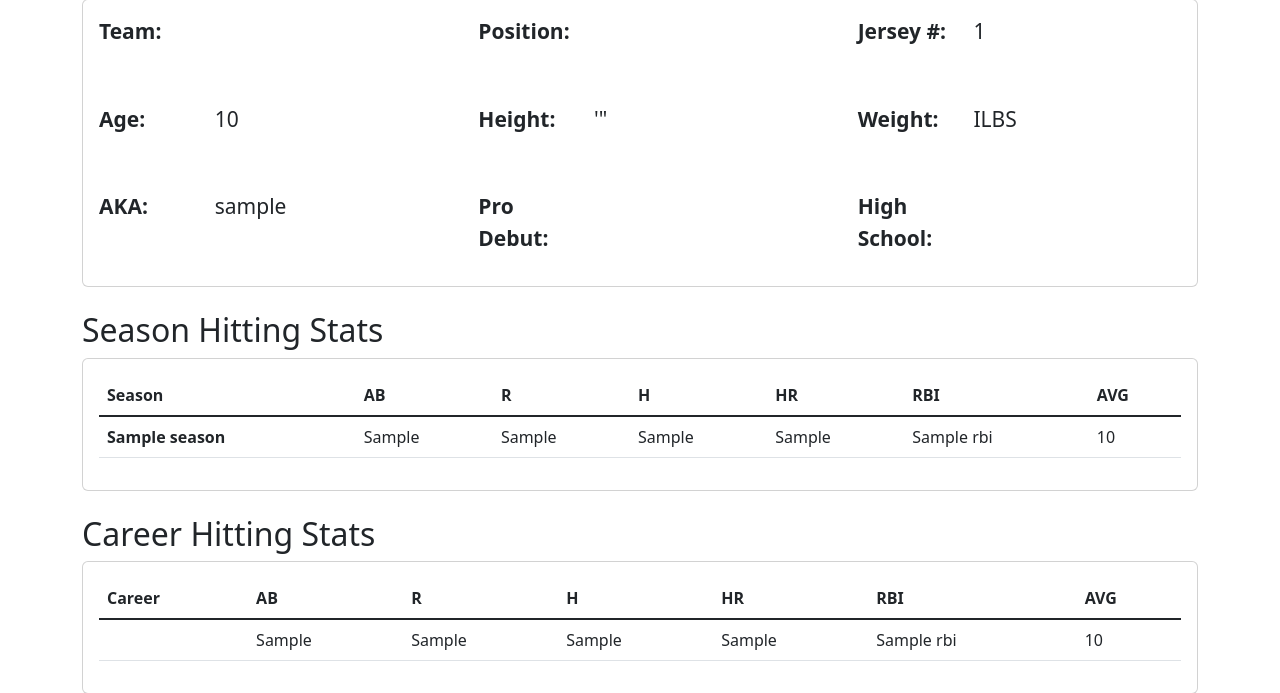
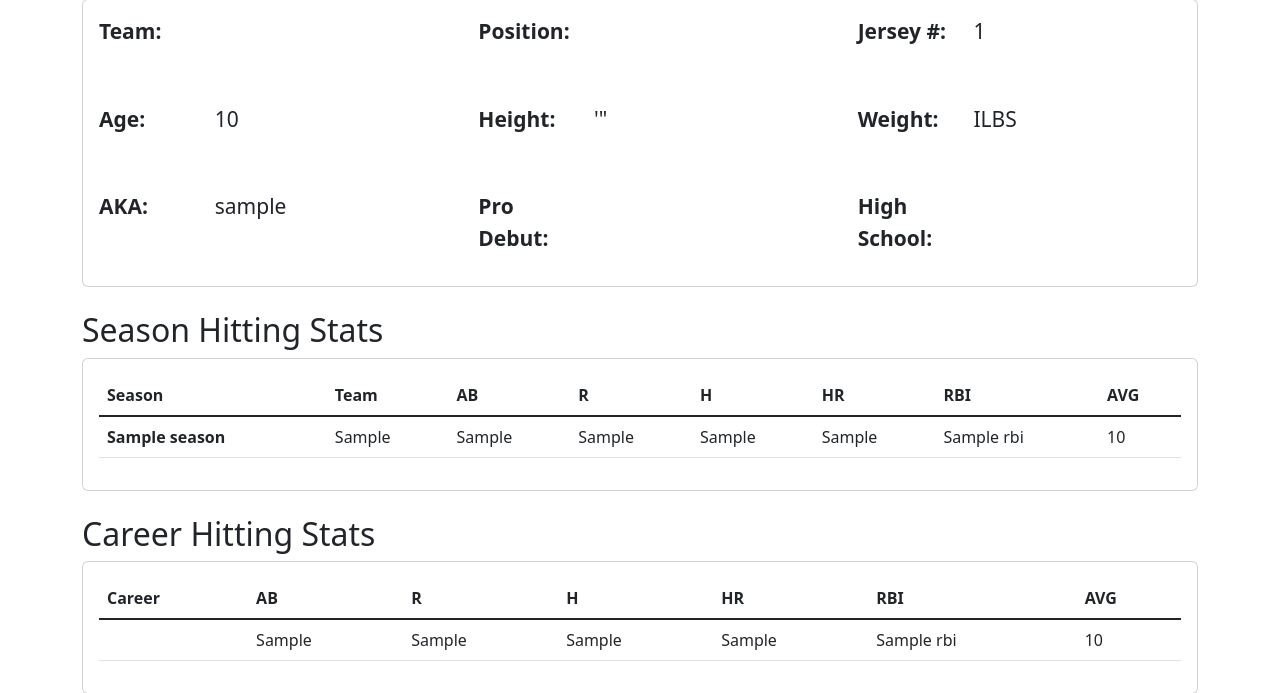
Before and after one commit to chctaylor/baseball, a Django app: page /player/1 in a window 1280 px wide. Shown: the part 135-828 px from the top of the page. Run offline with Django 4.2, Linux system fonts and the light colour scheme; grey boxes marked "Sample" are stand-in pictures; a database or web service that is not in the repository returns one stand-in record (values such as "Sample title"); data that the repository does not hold is empty; some libraries are stand-ins or nearby versions.

Commit message:
Fixed issue in player.js for when a player played for multiple teams in a single season

```diff
--- a/baseball/baseball/static/baseball/player.js
+++ b/baseball/baseball/static/baseball/player.js
@@ -1,6 +1,7 @@
-function create_season_hitting_stats (season_stat, ab_stat, r_stat, h_stat, hr_stat, rbi_stat, avg_stat) {
+function create_season_hitting_stats (season_stat, season_team, ab_stat, r_stat, h_stat, hr_stat, rbi_stat, avg_stat) {
     // Create table elements for season hitting stats
     const season_th = document.createElement('th');
+    const team_td = document.createElement('td');
     const ab_td = document.createElement('td');
     const r_td = document.createElement('td');
     const h_td = document.createElement('td');
@@ -12,6 +13,7 @@ function create_season_hitting_stats (season_stat, ab_stat, r_stat, h_stat, hr_s
     hitting_stat_tr.setAttribute("scope", "row");
 
     hitting_stat_tr.appendChild(season_th);
+    hitting_stat_tr.appendChild(team_td);
     hitting_stat_tr.appendChild(ab_td);
     hitting_stat_tr.appendChild(r_td);
     hitting_stat_tr.appendChild(h_td);
@@ -21,6 +23,7 @@ function create_season_hitting_stats (season_stat, ab_stat, r_stat, h_stat, hr_s
 
     // Set elements data
     season_th.innerHTML = `${season_stat}`;
+    team_td.innerHTML = `${season_team}`;
     ab_td.innerHTML = `${ab_stat}`;
     r_td.innerHTML = `${r_stat}`;
     h_td.innerHTML = `${h_stat}`;
@@ -32,9 +35,10 @@ function create_season_hitting_stats (season_stat, ab_stat, r_stat, h_stat, hr_s
 
 }
 
-function create_season_pitching_stats (season_stat, w_stat, l_stat, era_stat, ip_stat, so_stat, whip_stat) {
+function create_season_pitching_stats (season_stat, season_team, w_stat, l_stat, era_stat, ip_stat, so_stat, whip_stat) {
     // Create table elements for season pitching stats
     const season_th = document.createElement('th');
+    const team_td = document.createElement('td');
     const w_td = document.createElement('td');
     const l_td = document.createElement('td');
     const era_td = document.createElement('td');
@@ -46,6 +50,7 @@ function create_season_pitching_stats (season_stat, w_stat, l_stat, era_stat, ip
     pitching_stat_tr.setAttribute("scope", "row");
 
     pitching_stat_tr.appendChild(season_th);
+    pitching_stat_tr.appendChild(team_td);
     pitching_stat_tr.appendChild(w_td);
     pitching_stat_tr.appendChild(l_td);
     pitching_stat_tr.appendChild(era_td);
@@ -55,6 +60,7 @@ function create_season_pitching_stats (season_stat, w_stat, l_stat, era_stat, ip
 
     // Set elements data
     season_th.innerHTML = `${season_stat}`;
+    team_td.innerHTML = `${season_team}`;
     w_td.innerHTML = `${w_stat}`;
     l_td.innerHTML = `${l_stat}`;
     era_td.innerHTML = `${era_stat}`;
@@ -123,10 +129,27 @@ document.addEventListener('DOMContentLoaded', function() {
 
                         console.log(data);
 
-                        season_hitting_data = data.sport_hitting_tm.queryResults.row;
-                        console.log(season_hitting_data);
+                        // SERGIO ROMO PROBLEM: If totalSize > 1, get totalSize, for i < totalSize, season_pitching_data[i], create
+                        if (data.sport_hitting_tm.queryResults.totalSize > 1) {
+                            for (index = 0; index < data.sport_hitting_tm.queryResults.totalSize; index++) {
 
-                        create_season_hitting_stats(season_hitting_data.season, season_hitting_data.ab, season_hitting_data.r, season_hitting_data.h, season_hitting_data.hr, season_hitting_data.rbi, season_hitting_data.avg)
+                                season_hitting_data = data.sport_hitting_tm.queryResults.row[index];
+
+                                create_season_hitting_stats(season_hitting_data.season, season_hitting_data.team_abbrev, season_hitting_data.ab, season_hitting_data.r, season_hitting_data.h, season_hitting_data.hr, season_hitting_data.rbi, season_hitting_data.avg);
+
+                            }
+                        }
+                        else {
+                            season_hitting_data = data.sport_hitting_tm.queryResults.row;
+
+                            create_season_hitting_stats(season_hitting_data.season, season_hitting_data.team_abbrev, season_hitting_data.ab, season_hitting_data.r, season_hitting_data.h, season_hitting_data.hr, season_hitting_data.rbi, season_hitting_data.avg);
+
+                        }
+
+                        //season_hitting_data = data.sport_hitting_tm.queryResults.row;
+                        //console.log(season_hitting_data);
+
+                        //create_season_hitting_stats(season_hitting_data.season, season_hitting_data.ab, season_hitting_data.r, season_hitting_data.h, season_hitting_data.hr, season_hitting_data.rbi, season_hitting_data.avg);
 
                     });
                 }
@@ -137,11 +160,24 @@ document.addEventListener('DOMContentLoaded', function() {
 
                         console.log(data);
 
-                        season_pitching_data = data.sport_pitching_tm.queryResults.row;
-                        console.log(season_pitching_data);
+                        // Check to see if player has been on multiple teams in a single season
+                        if (data.sport_pitching_tm.queryResults.totalSize > 1) {
+                            for (index = 0; index < data.sport_pitching_tm.queryResults.totalSize; index++) {
+                                console.log("Test")
+                                console.log(data.sport_pitching_tm.queryResults.row[index].season)
 
-                        create_season_pitching_stats(season_pitching_data.season, season_pitching_data.w, season_pitching_data.l, season_pitching_data.era, season_pitching_data.ip, season_pitching_data.so, season_pitching_data.whip)
+                                season_pitching_data = data.sport_pitching_tm.queryResults.row[index];
 
+                                create_season_pitching_stats(season_pitching_data.season, season_pitching_data.team_abbrev, season_pitching_data.w, season_pitching_data.l, season_pitching_data.era, season_pitching_data.ip, season_pitching_data.so, season_pitching_data.whip);
+
+                            }
+                        }
+                        else {
+                            season_pitching_data = data.sport_pitching_tm.queryResults.row;
+
+                            create_season_pitching_stats(season_pitching_data.season, season_pitching_data.team_abbrev, season_pitching_data.w, season_pitching_data.l, season_pitching_data.era, season_pitching_data.ip, season_pitching_data.so, season_pitching_data.whip);
+
+                        }
                     });
                 }
             }
--- a/baseball/baseball/templates/baseball/player.html
+++ b/baseball/baseball/templates/baseball/player.html
@@ -109,10 +109,11 @@
                     <h2>Season Hitting Stats</h2>
                     <div class="card">
                         <div class="card-body">
-                            <table class="table">
+                            <table class="table table-hover">
                                 <thead>
                                     <tr>
                                         <th scope="col">Season</th>
+                                        <th scope="col">Team</th>
                                         <th scope="col">AB</th>
                                         <th scope="col">R</th>
                                         <th scope="col">H</th>
@@ -124,6 +125,7 @@
                                     <tbody class="table-group-divider" id="season-hitting-stats">
                                     <tr>
                                         <th scope="row">{{ season_hitting_stats.season }}</th>
+                                        <td>{{ season_hitting_stats.team_abbrev }}</td>
                                         <td>{{ season_hitting_stats.ab }}</td>
                                         <td>{{ season_hitting_stats.r }}</td>
                                         <td>{{ season_hitting_stats.h }}</td>
@@ -178,10 +180,11 @@
                     <h2>Season Pitching Stats</h2>
                     <div class="card">
                         <div class="card-body">
-                            <table class="table">
+                            <table class="table table-hover">
                                 <thead>
                                     <tr>
                                         <th scope="col">Season</th>
+                                        <th scope="col">Team</th>
                                         <th scope="col">W</th>
                                         <th scope="col">L</th>
                                         <th scope="col">ERA</th>
@@ -193,6 +196,7 @@
                                     <tbody class="table-group-divider" id="season-pitching-stats">
                                     <tr>
                                         <th scope="row">{{ season_pitching_stats.season }}</th>
+                                        <td>{{ season_pitching_stats.team_abbrev }}</td>
                                         <td>{{ season_pitching_stats.w }}</td>
                                         <td>{{ season_pitching_stats.l }}</td>
                                         <td>{{ season_pitching_stats.era }}</td>
--- a/baseball/baseball/views.py
+++ b/baseball/baseball/views.py
@@ -87,6 +87,8 @@ def player_view(request, pk):
         json_season_hitting_response = season_hitting_response.json()
         json_career_hitting_response = career_hitting_response.json()
 
+        # NEED TO CHECK FOR NO CURRENT SEASON STATS AND FOR MORE THAN ONE TEAM (SERGIO ROMO PROBLEM)
+
         season_hitting_stats = json_season_hitting_response["sport_hitting_tm"]["queryResults"]["row"]
         career_hitting_stats = json_career_hitting_response["sport_career_hitting"]["queryResults"]["row"]
     else:
@@ -94,6 +96,8 @@ def player_view(request, pk):
         career_pitching_response = requests.request("GET", url_career_pitching, headers=headers, data=payload)
         json_season_pitching_response = season_pitching_response.json()
         json_career_pitching_response = career_pitching_response.json()
+
+        # NEED TO CHECK FOR NO CURRENT SEASON STATS AND FOR MORE THAN ONE TEAM (SERGIO ROMO PROBLEM)
 
         season_pitching_stats = json_season_pitching_response["sport_pitching_tm"]["queryResults"]["row"]
         career_pitching_stats = json_career_pitching_response["sport_career_pitching"]["queryResults"]["row"]
```
